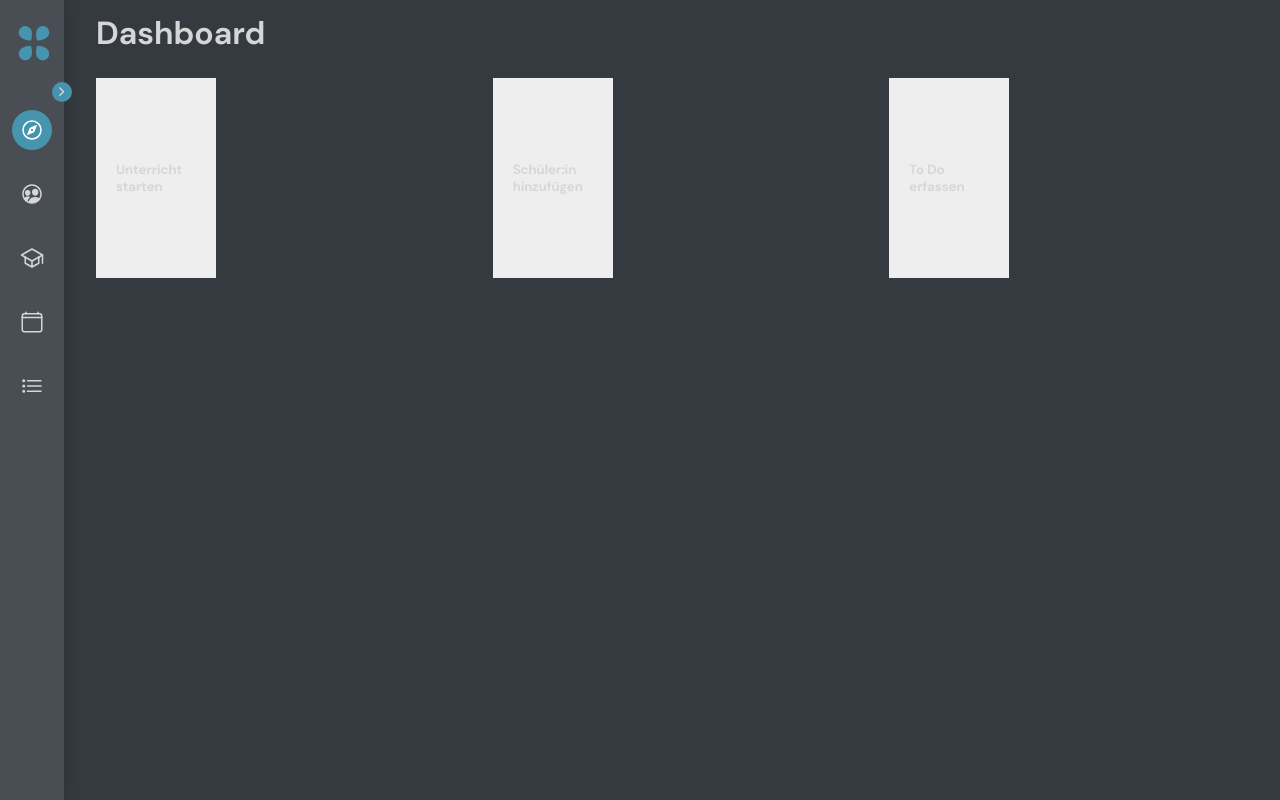
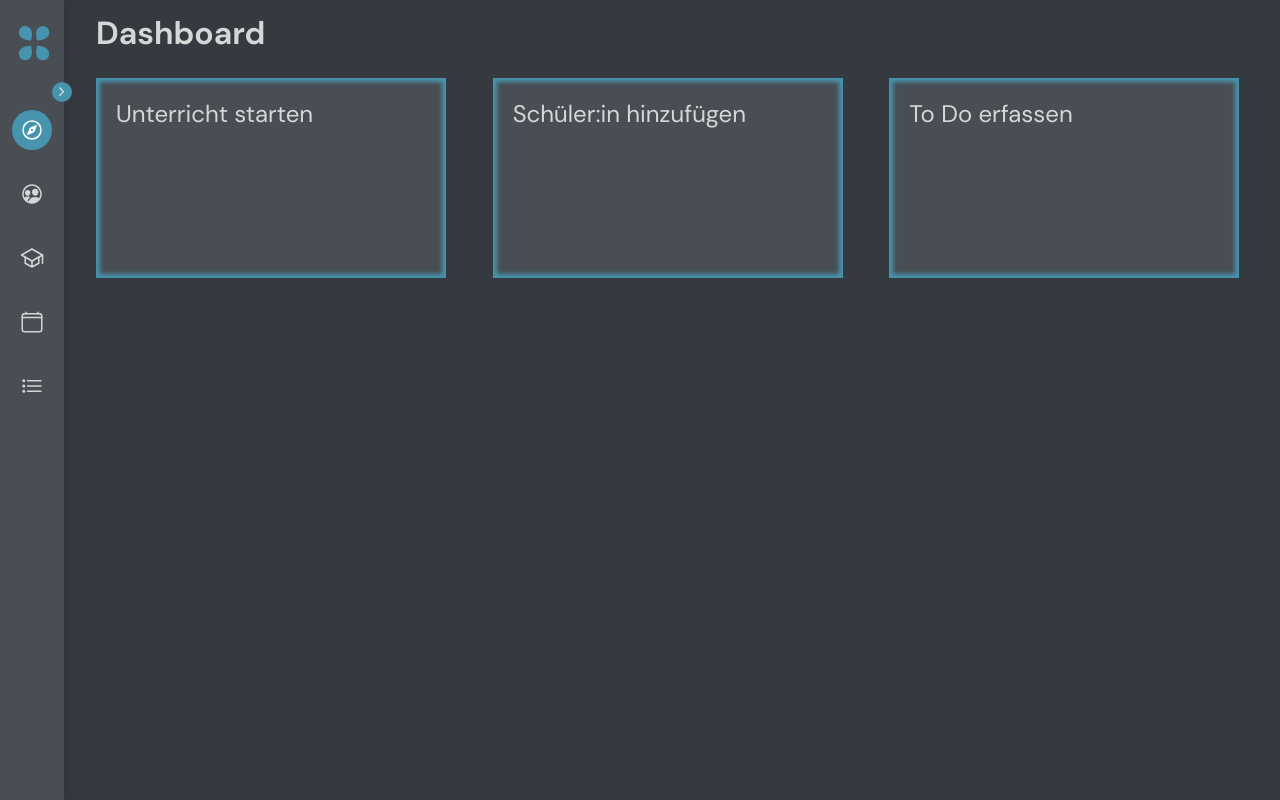
Before and after one commit to derseitenschneider/eleno, a React (Vite) app: page / in a window 1280 px wide. Built offline with nearby package versions, Linux system fonts and the light colour scheme; no server answers; the database is empty.

Commit message:
Basic styling dashboard

```diff
--- a/src/Application.tsx
+++ b/src/Application.tsx
@@ -18,6 +18,7 @@ export default function Application() {
   const [lessons, setLessons] = useState<TLesson[] | null>([])
   const [notes, setNotes] = useState<TNotes[] | null>([])
 
+  // [ ] fetch only previous 3 lesson
   useEffect(() => {
     setLoading(true)
 
--- a/src/pages/dashboard/Dashboard.tsx
+++ b/src/pages/dashboard/Dashboard.tsx
@@ -1,21 +1,22 @@
-import './dashboard.css'
+import { NavLink } from 'react-router-dom'
+import './dashboard.scss'
 
 function Dashboard() {
   return (
     <div>
       <header className="container container--header">
-        <h1>Dashboard</h1>
+        <h1 className="heading-1">Dashboard</h1>
       </header>
       <div className="grid-container container">
-        <div className="card">
-          <h5>Unterricht starten</h5>
-        </div>
-        <div className="card">
-          <h5>Schüler:in hinzufügen</h5>
-        </div>
-        <div className="card">
-          <h5>To Do erfassen</h5>
-        </div>
+        <NavLink to={'lessons'} className="card">
+          <p className="card-title">Unterricht starten</p>
+        </NavLink>
+        <NavLink to={'students'} className="card">
+          <p className="card-title">Schüler:in hinzufügen</p>
+        </NavLink>
+        <NavLink to={'todos'} className="card">
+          <p className="card-title">To Do erfassen</p>
+        </NavLink>
       </div>
     </div>
   )
--- a/src/pages/dashboard/dashboard.css
+++ /dev/null
@@ -1,15 +0,0 @@
-.grid-container {
-  display: grid;
-  grid-template-columns: 1fr 1fr 1fr;
-  gap: 3rem;
-}
-
-.card {
-  background-color: #eee;
-  height: 20rem;
-  padding: 2rem;
-  width: 12rem;
-  display: flex;
-  align-items: center;
-  justify-content: center;
-}
--- /dev/null
+++ b/src/pages/dashboard/dashboard.scss
@@ -0,0 +1,27 @@
+.grid-container {
+  display: grid;
+  grid-template-columns: 1fr 1fr 1fr;
+  gap: 3rem;
+}
+
+.card {
+  display: block;
+  background-color: var(--clr-bg-black-400);
+  height: 20rem;
+  padding: 2rem;
+  width: 35rem;
+  // display: flex;
+  // align-items: center;
+  // justify-content: center;
+  box-shadow: inset 4px 4px 4px var(--clr-primary),
+    inset -4px -4px 4px var(--clr-primary);
+
+  transition: transform 0.4s ease;
+
+  &:hover {
+    transform: scale(1.05);
+  }
+  .card-title {
+    font-size: 2.4rem;
+  }
+}
--- a/src/pages/lessons/Lessons.tsx
+++ b/src/pages/lessons/Lessons.tsx
@@ -226,6 +226,7 @@ const Lesson: FunctionComponent<LessonProps> = () => {
     setModalEditOpen(!modalEditOpen)
   }
 
+  // [ ] Focus on Title input field
   const toggleModalNotes = () => {
     setModalNotesOpen(!modalNotesOpen)
   }
--- a/src/pages/lessons/lessons.style.scss
+++ b/src/pages/lessons/lessons.style.scss
@@ -1,3 +1,6 @@
+// [ ] grid instead of flex for better containment of sections
+
+// [ ] Try tags for heading last lesson
 .lessons {
   .container--header {
     display: flex;
@@ -81,7 +84,7 @@
         textarea {
           background-color: var(--clr-bg-black-400);
           color: var(--clr-white);
-
+          // [ ] More rows min. 5
           min-height: 10rem;
 
           &:focus {
--- a/src/pages/students/studentsArchive/StudentsArchive.tsx
+++ b/src/pages/students/studentsArchive/StudentsArchive.tsx
@@ -54,7 +54,7 @@ function StudentsArchive() {
   }
 
   const archiveStudents = students.filter((student) => student.archive)
-
+  // [ ] create link back to main list
   return (
     <div className="student-list">
       <h1>Archiv</h1>
```
